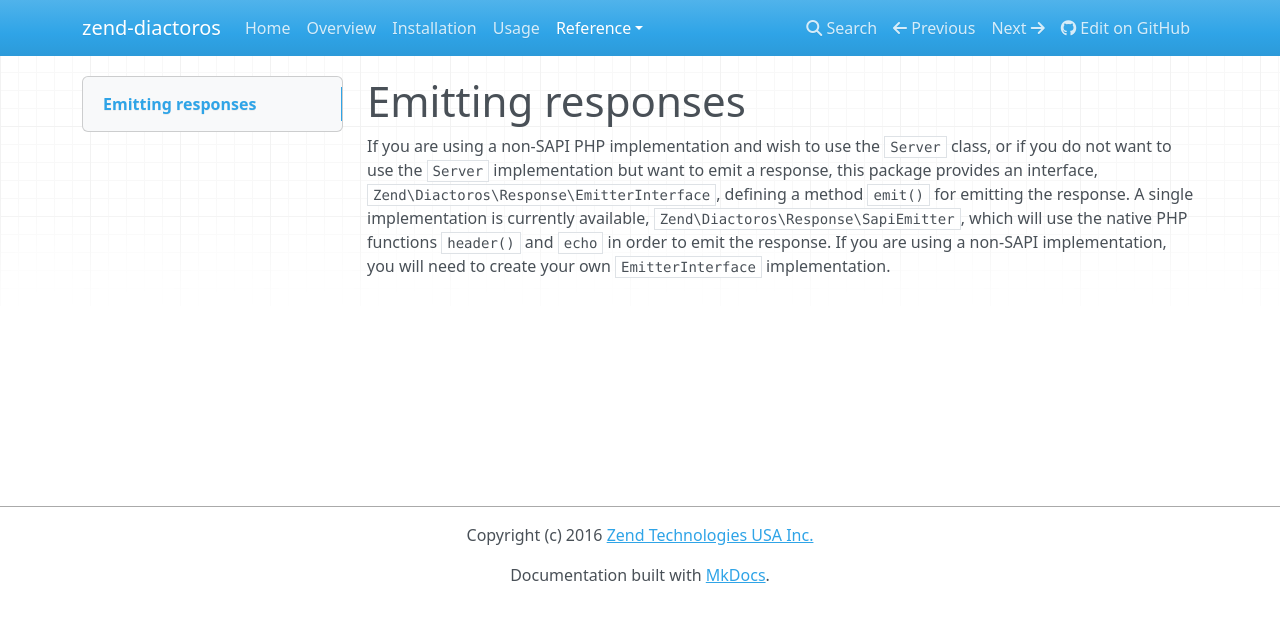
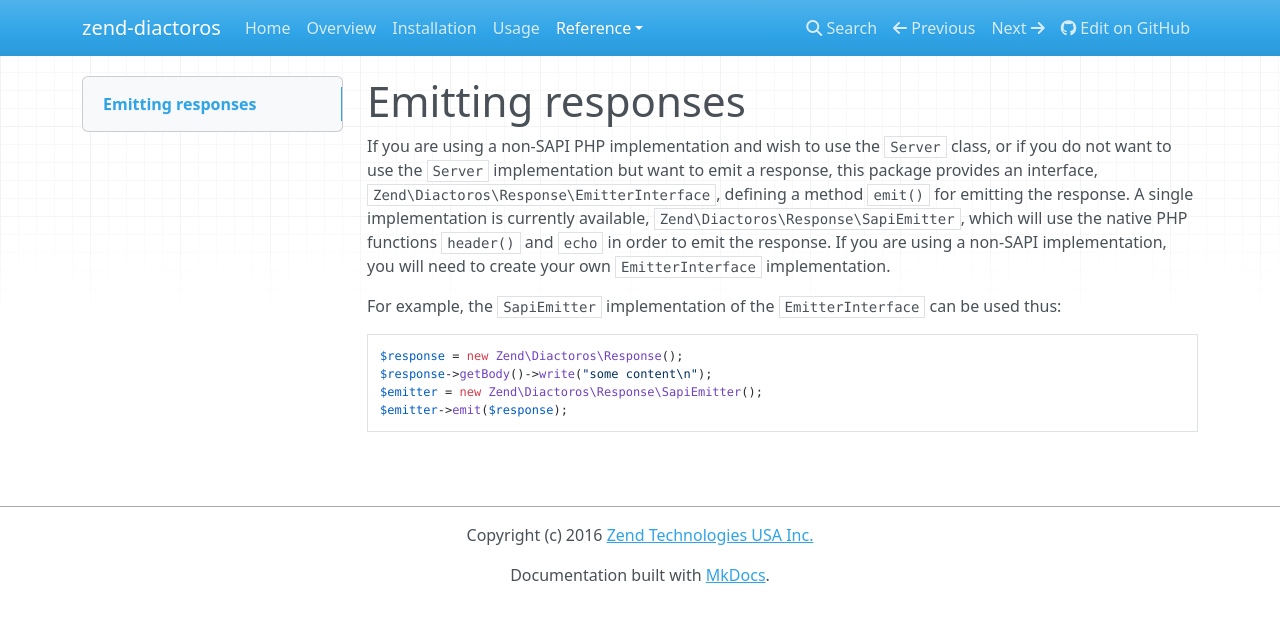
Before and after one commit to zendframework/zend-diactoros, an MkDocs documentation site: the page built from doc/book/emitting-responses.md, in a window 1280 px wide. Shown: the top 622 px of the page. Built offline with MkDocs 1.6.1, drawn with Linux system fonts in a browser that asks for light colours; nearby versions of some CDN libraries; old or Windows-style settings are respelled for this version of MkDocs.

Commit message:
Add EmitterInterface example

````diff
--- a/doc/book/emitting-responses.md
+++ b/doc/book/emitting-responses.md
@@ -7,3 +7,12 @@ response. A single implementation is currently available, `Zend\Diactoros\Respon
 which will use the native PHP functions `header()` and `echo` in order to emit the response. If you
 are using a non-SAPI implementation, you will need to create your own `EmitterInterface`
 implementation.
+
+For example, the `SapiEmitter` implementation of the `EmitterInterface` can be used thus:
+
+```php
+$response = new Zend\Diactoros\Response();
+$response->getBody()->write("some content\n");
+$emitter = new Zend\Diactoros\Response\SapiEmitter();
+$emitter->emit($response);
+```
````
